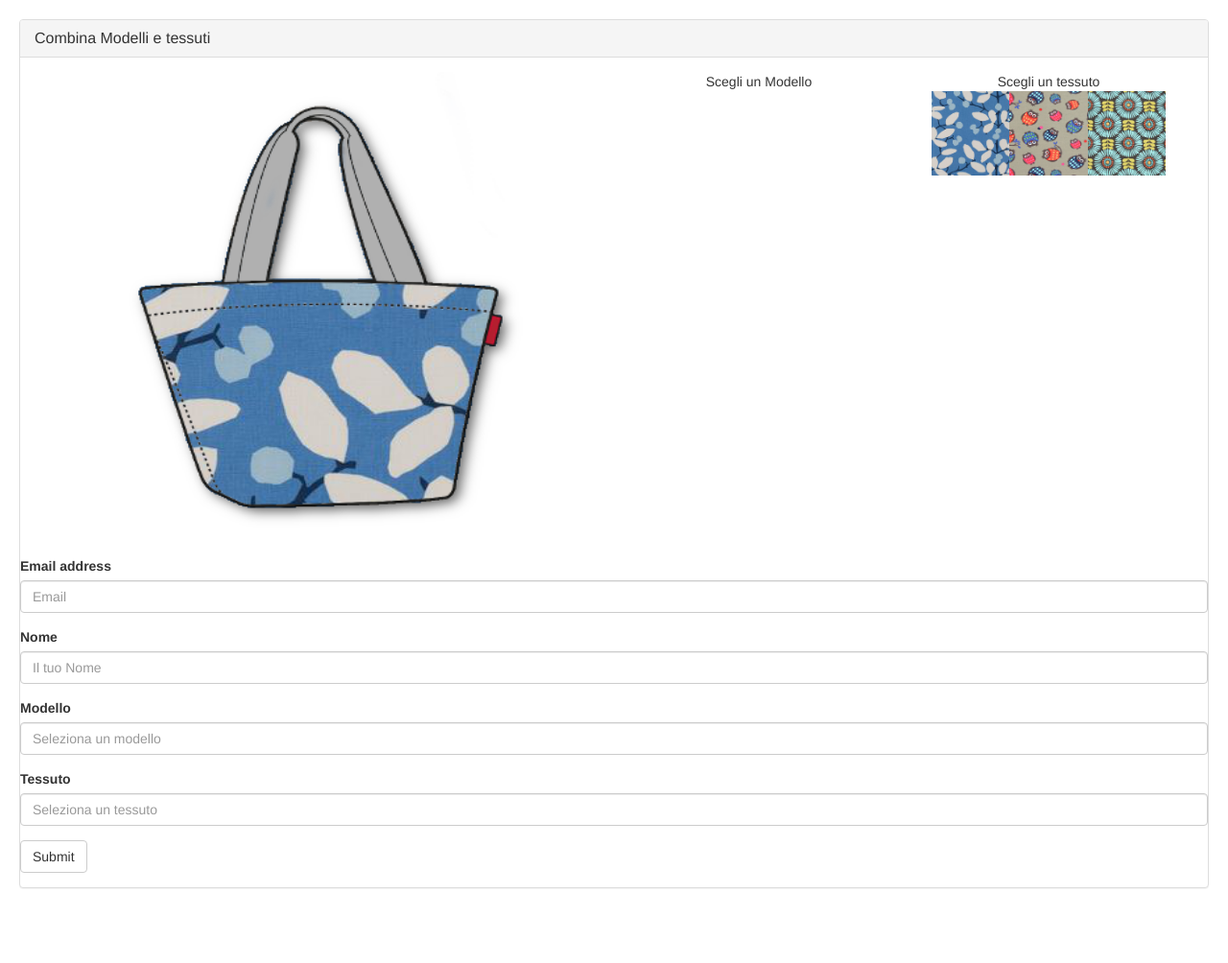
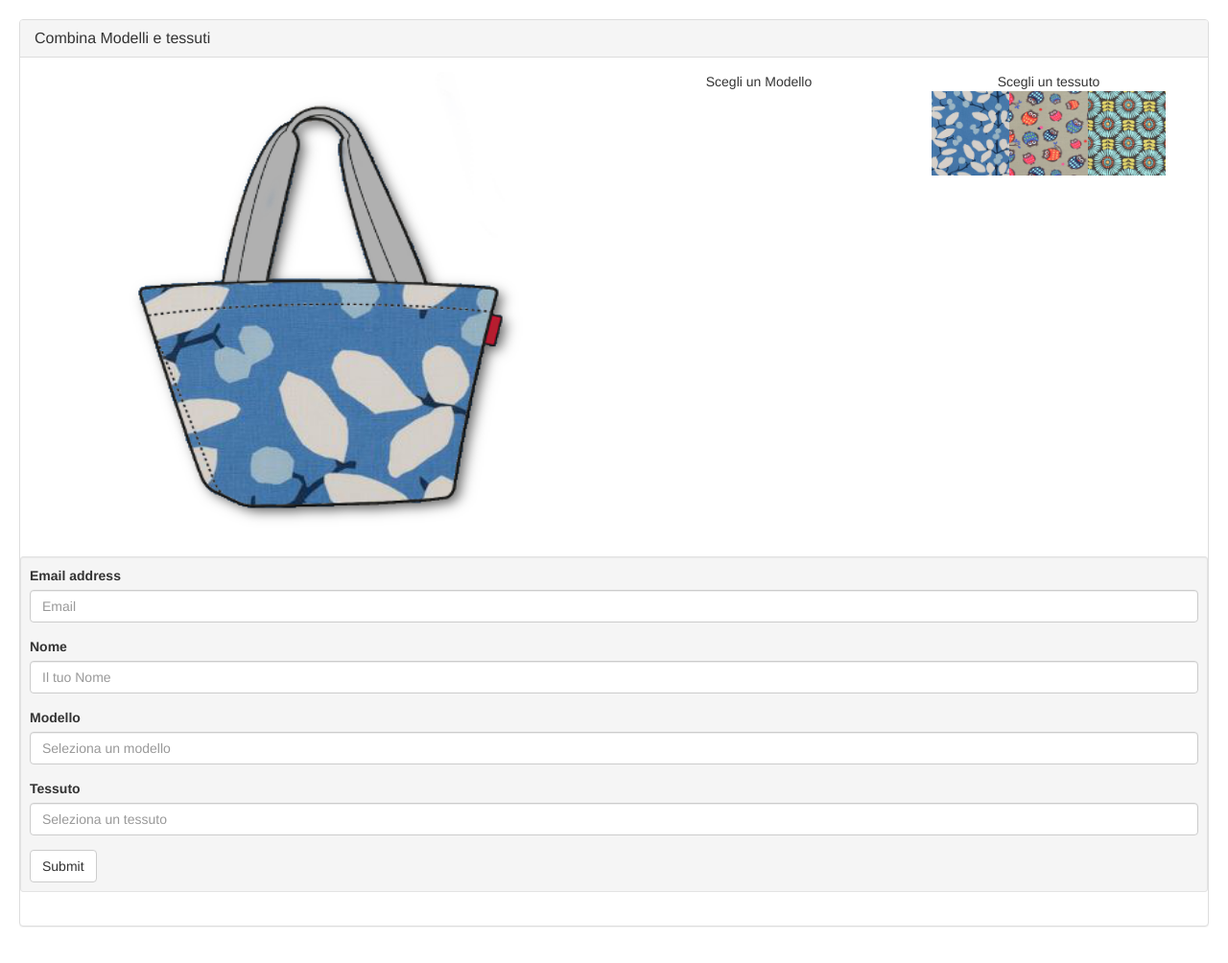
Before and after one commit to Martenz/mask_js, a plain HTML site: page index.html in a window 1280 px wide. Shown: the whole page at 96% size. Before the commit the page ends 966 px from the top, so only its background shows below. Drawn offline with nearby package versions, Linux system fonts and the light colour scheme.

Commit message:
Update index.html

```diff
--- a/index.html
+++ b/index.html
@@ -30,6 +30,7 @@
 			</div>
 		      </div>
 		    <div class="row">
+		<div class="col-sm-12 well well-sm">
 		       <form>
 			  <div class="form-group">
 			    <label for="exampleInputEmail1">Email address</label>
@@ -53,6 +54,7 @@
 		    </div>
 		  </div>
 		</div>
+		</div>
 </body>
 <script
   src="https://code.jquery.com/jquery-2.2.4.js"
```
